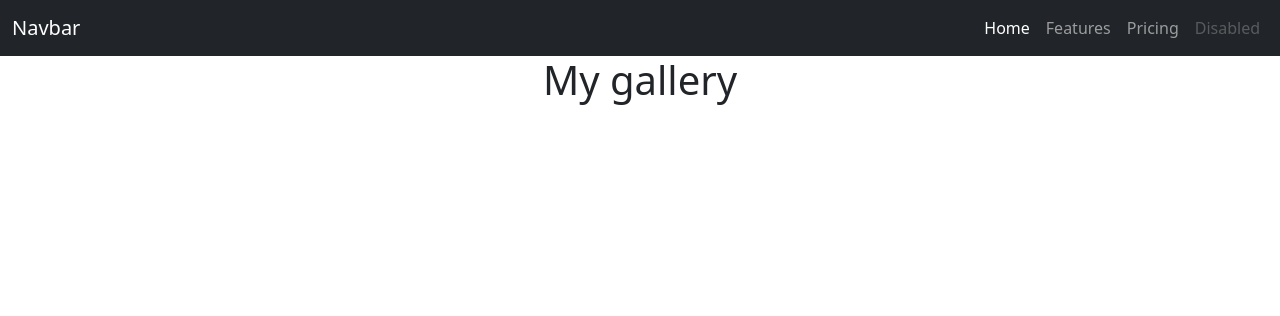
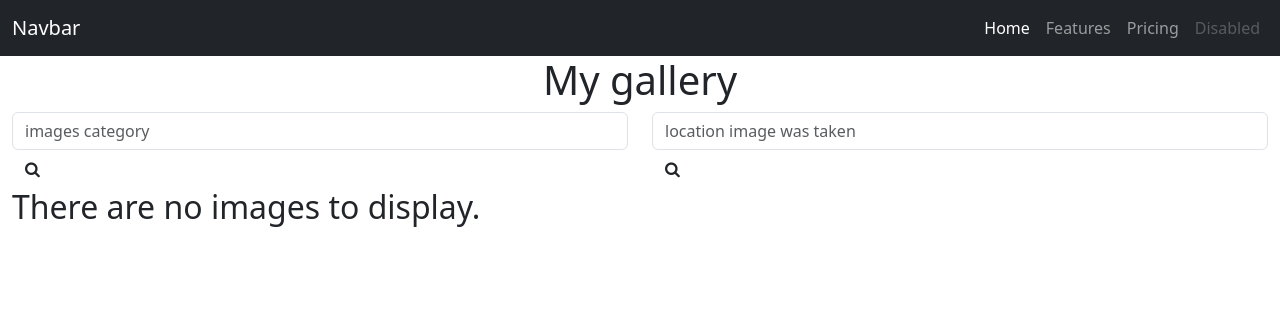
Before and after one commit to WaruiAlfred/aldis-gallery, a Django app: page / in a window 1280 px wide. Shown: the top 316 px of the page. Run offline with Django 3.2, Linux system fonts and the light colour scheme; data that the repository does not hold is empty; parts of the project's set-up code (start-up, migrations or seed data) failed here and were passed over; some libraries are stand-ins or nearby versions.

Commit message:
render the results of search functionalities

```diff
--- a/photos/templates/home.html
+++ b/photos/templates/home.html
@@ -3,5 +3,57 @@
 {% block content %}
   <div class="container-fluid">
     <h1 class="text-center">My gallery</h1>
+
+    <!--Search forms-->
+    <div class="row">
+      <!--Filter images by category form-->
+      <div class="col-md-6">
+        <form action="{% url 'get_image_by_category' %}" role="search" class="">
+          <fieldset>
+            <div class="form-group">
+              <input type="text" class="form-control" placeholder="images category" name="image_category">
+              <div class="form-group-btn">
+                <button class="btn btn-default" type="submit"><i class="fa fa-search"></i></button>
+              </div>
+            </div>
+          </fieldset>
+        </form>
+      </div>
+      <!--Filter images by location taken form-->
+      <div class="col-md-6">
+        <form action="{% url 'get_image_by_location' %}" role="search" class="">
+          <fieldset>
+            <div class="form-group">
+              <input type="text" class="form-control" placeholder="location image was taken" name="image_location">
+              <div class="form-group-btn">
+                <button class="btn btn-default" type="submit"><i class="fa fa-search"></i></button>
+              </div>
+            </div>
+          </fieldset>
+        </form>
+      </div>
+    </div>
+
+    <div class="d-flex flex-row bd-highlight content">
+      {% for image_item in images %}
+        <div class="row">
+          <!--Displaying images and some info-->
+          <div class="image-section">
+            <div class="card">
+              {% if image_item.image %}
+                <a href="{% url 'get_image_by_id' image_item.id %}"><img src="{{image_item.image.url}}" class="img-responsive" alt="Image"></a>
+              {% endif %}
+              <h2 class="text-center">{{image_item.image_name}}</h2>
+              <p class="text-center">{{image_item.image_description}}</p>
+              <a class="text-center" href="{{image_item.image.url}}" target="_blank">Image link</a>
+            </div>
+          </div>
+        </div>
+      {% empty %}
+        <div class="row">
+          <h2 class="text-center">There are no images to display.</h2>
+        </div>
+      {% endfor %}
+    </div>
   </div>
 {% endblock content %}
```
